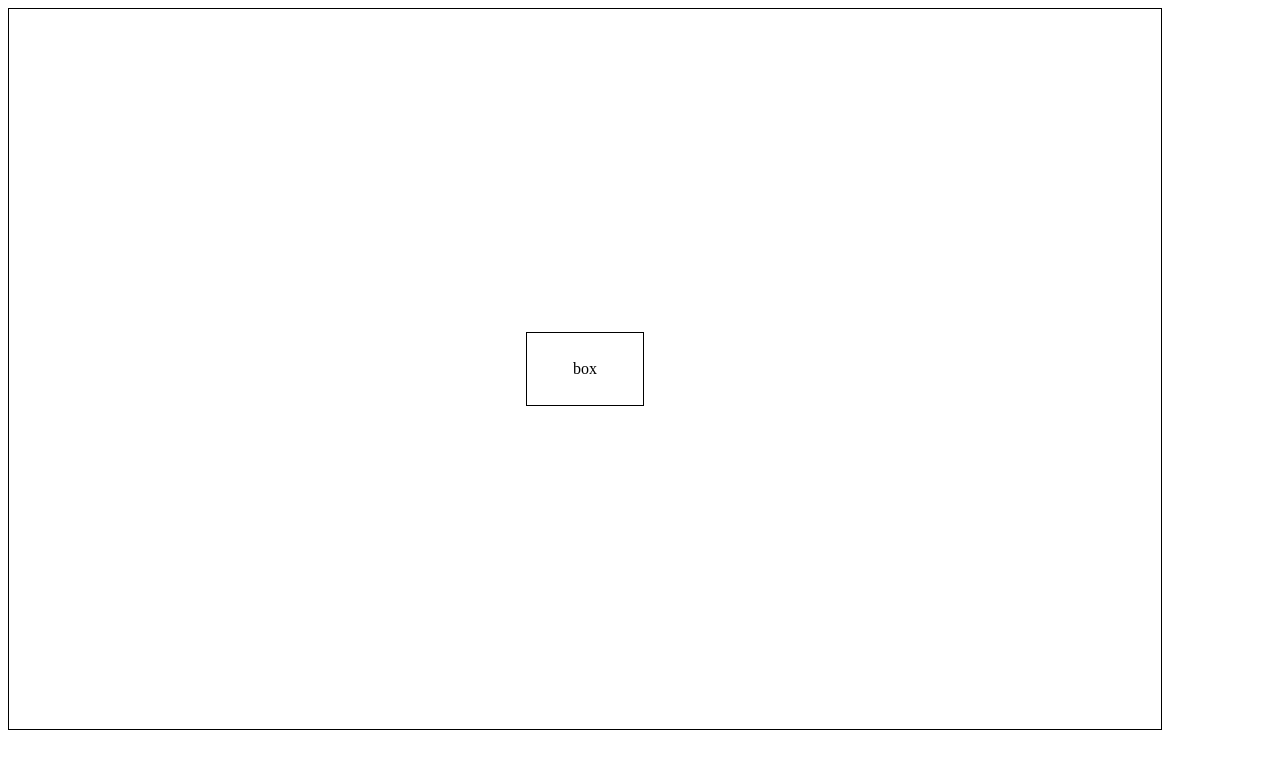
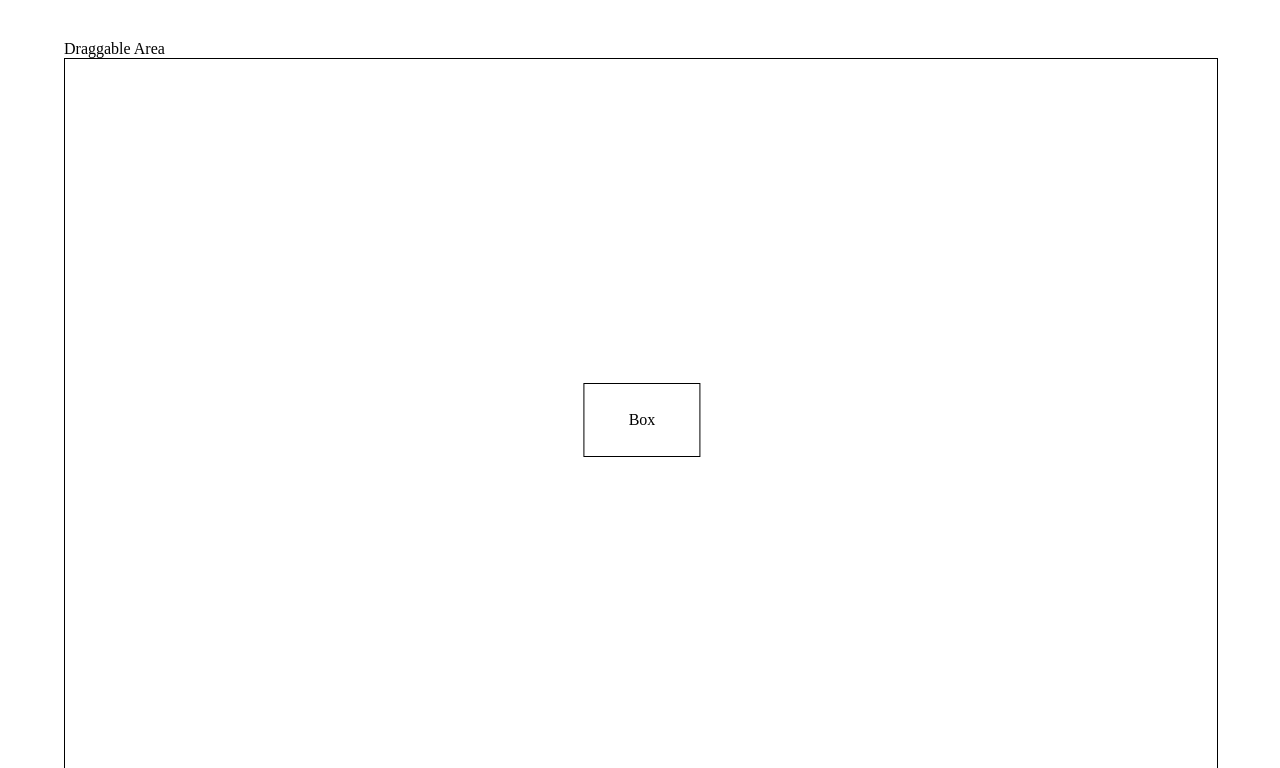
Before and after one commit to Spooky-Scary-Skeleton/bear-robotics, a React (Create React App) app: page / in a window 1280 px wide. Shown: the top 768 px of the page. Built offline with nearby package versions, Linux system fonts and the light colour scheme.

Commit message:
Centered and positioned div.

```diff
--- a/src/Box.js
+++ b/src/Box.js
@@ -4,15 +4,15 @@ const StyledDiv = styled.div`
   display: flex;
   justify-content: center;
   align-items: center;
-  width: 10%;
-  height: 10%;
+  width: 100%;
+  height: 100%;
   border: 1px solid black;
 `;
 
 function Box() {
   return (
     <StyledDiv>
-      <div>box</div>
+      <div>Box</div>
     </StyledDiv>
   );
 }
--- a/src/Draggable.js
+++ b/src/Draggable.js
@@ -1,16 +1,30 @@
 import styled from "styled-components";
 
 const StyledDiv = styled.div`
-  display: flex;
-  justify-content: center;
-  align-items: center;
+  position: relative;
   width: 100%;
   height: 100%;
   border: 1px solid black;
+
+  .wrapper {
+    position: absolute;
+    top: 50%;
+    left: 50%;
+    width: 10%;
+    height: 10%;
+    transform: translate(-50%, -50%);
+  }
 `;
 
 function Draggable({ children }) {
-  return <StyledDiv>{children}</StyledDiv>;
+  return (
+    <>
+      Draggable Area
+      <StyledDiv>
+        <div className="wrapper">{children}</div>
+      </StyledDiv>
+    </>
+  );
 }
 
 export default Draggable;
--- a/src/GlobalStyle.js
+++ b/src/GlobalStyle.js
@@ -1,6 +1,15 @@
 import { createGlobalStyle } from "styled-components";
 
 const GlobalStyle = createGlobalStyle`
+  body {
+    margin: 0;
+    width: 100vw;
+    height: 100vh;
+    display: flex;
+    align-items: center;
+    justify-content: center;
+  }
+
   #root {
     width: 90vw;
     height: 90vh;
```
